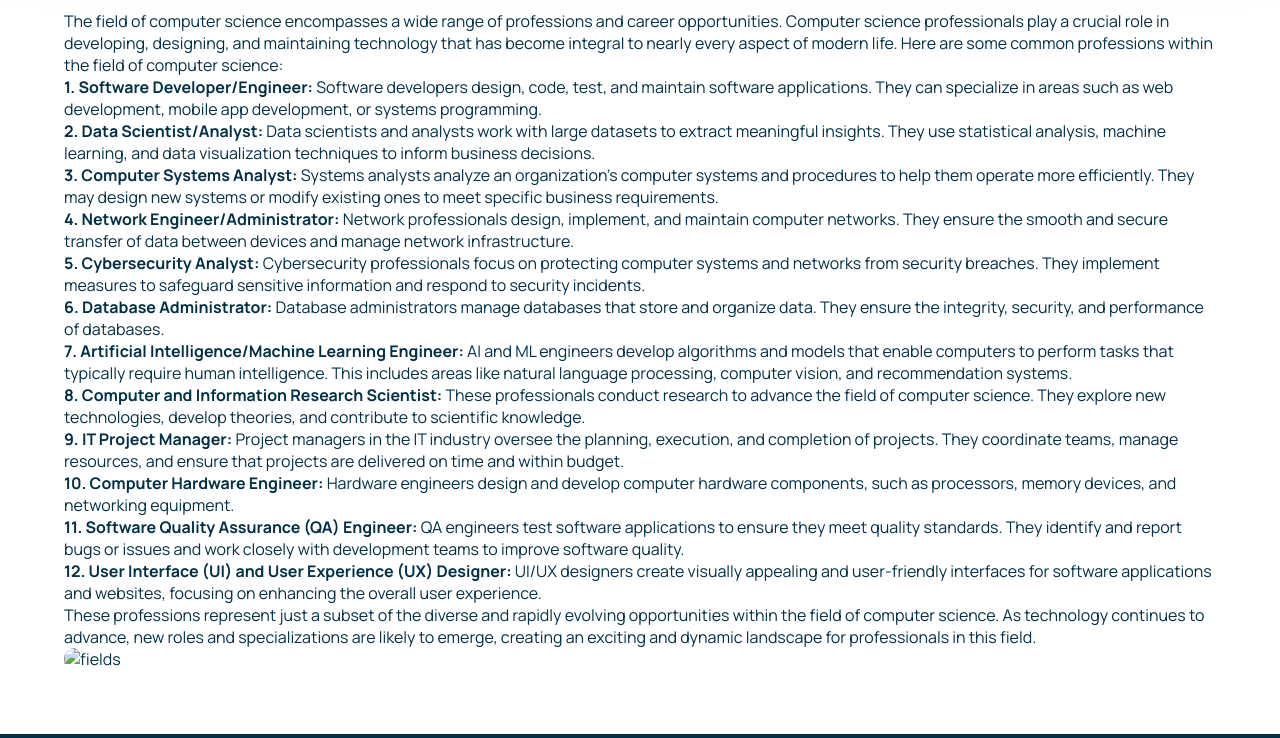
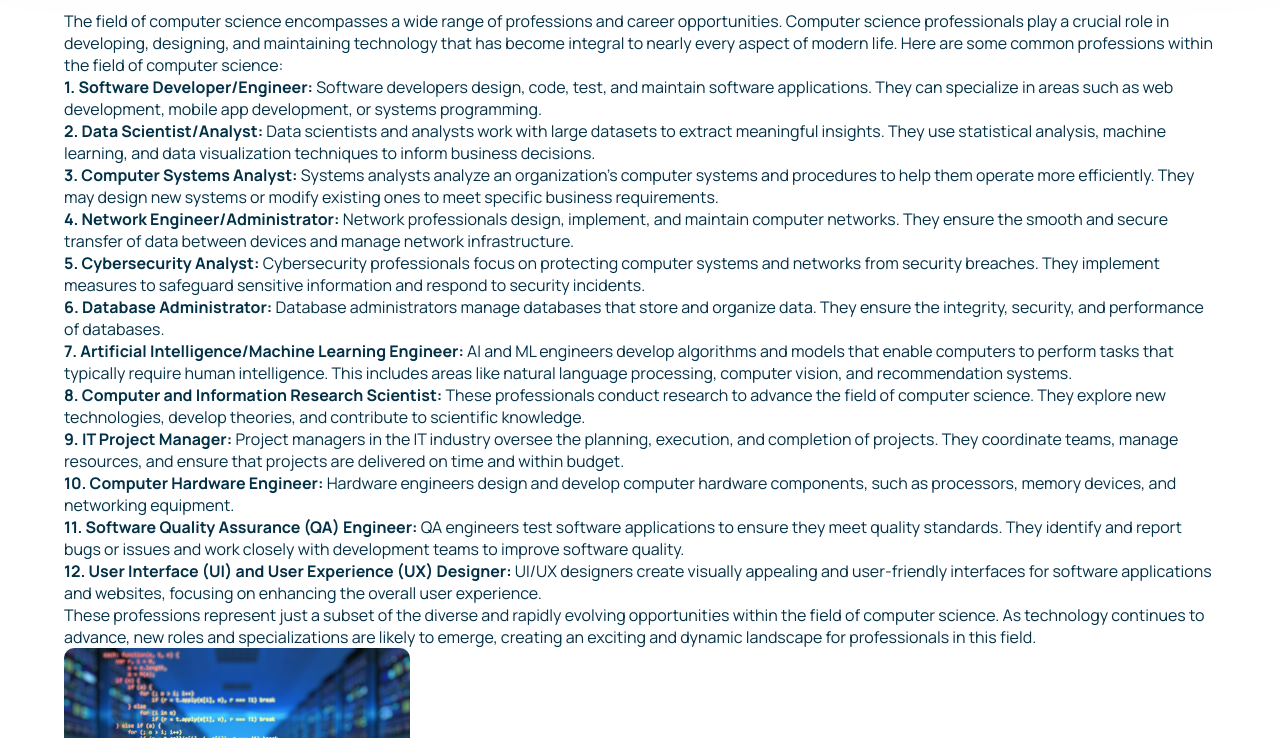
Before and after one commit to abzalm/my-profession, a plain HTML site: page fields.html in a window 1280 px wide. Shown: the part 171-909 px from the top of the page. Drawn offline with Linux system fonts and the light colour scheme; the site is published under a folder, as on GitHub Pages, so addresses that start at the root find nothing.

Commit message:
Update fields.html

```diff
--- a/fields.html
+++ b/fields.html
@@ -75,7 +75,7 @@
             </li>
             </ol>
             <p>These professions represent just a subset of the diverse and rapidly evolving opportunities within the field of computer science. As technology continues to advance, new roles and specializations are likely to emerge, creating an exciting and dynamic landscape for professionals in this field.</p>
-            <img src="/assets/img/fields.jpg" alt="fields">
+            <img src="./assets/img/fields.jpg" alt="fields">
         </div>
     </section>
     <footer>
```
